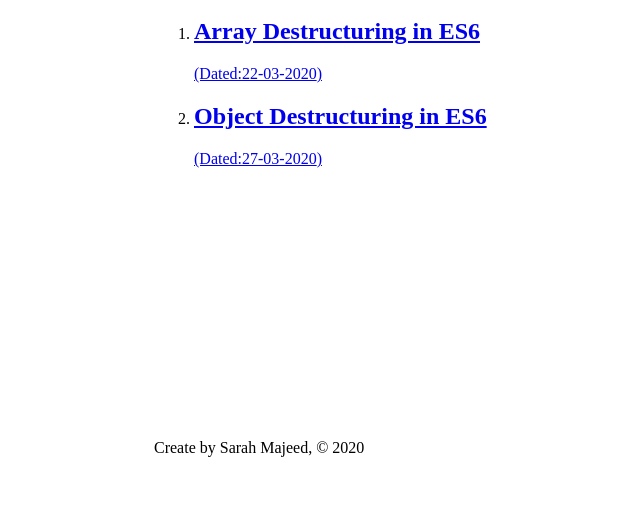
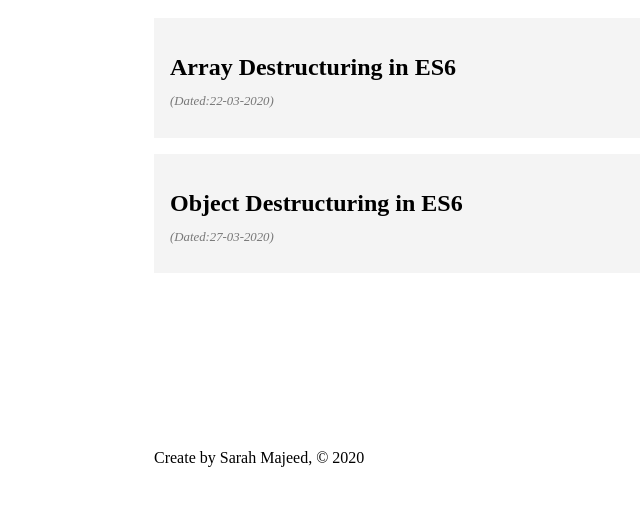
Before and after one commit to sarahmajeed/blog-site, a Gatsby site: page /blog in a window 1280 px wide. Shown: the part 330-836 px from the top of the page, without its empty margins (111-751 px from the left). Built offline with nearby package versions, Linux system fonts and the light colour scheme; Gatsby itself is replaced by a stand-in of ours.

Commit message:
styling blog page

```diff
--- a/src/pages/blog.js
+++ b/src/pages/blog.js
@@ -2,6 +2,7 @@
 import { useStaticQuery, graphql } from "gatsby"
 import Layout from "../components/layout"
 import { Link } from "gatsby"
+import blogStyles from "./blog.module.scss"
 
 const BlogPage = props => {
   const blogPosts = useStaticQuery(graphql`
@@ -25,9 +26,9 @@
   return (
     <Layout>
       <h1>Blog</h1>
-      <ol>
+      <ol className={blogStyles.posts}>
         {blogPosts.allMarkdownRemark.edges.map(blogPost => (
-          <li>
+          <li className={blogStyles.post}>
             <Link to={`/blog/${blogPost.node.fields.slug}`}>
               <h2>{blogPost.node.frontmatter.title}</h2>
               <p>
--- /dev/null
+++ b/src/pages/blog.module.scss
@@ -0,0 +1,29 @@
+.posts {
+  list-style-type: none;
+  margin: 0;
+  padding: 0;
+}
+
+.post {
+  margin: 1rem 0;
+
+  a {
+    background: #f4f4f4;
+    color: #000000;
+    display: block;
+    padding: 1rem;
+    text-decoration: none;
+  }
+  a:hover {
+    background: #e4e4e4;
+  }
+
+  h2 {
+    margin-bottom: 0;
+  }
+  p {
+    color: #777777;
+    font-size: 0.8rem;
+    font-style: italic;
+  }
+}
```
